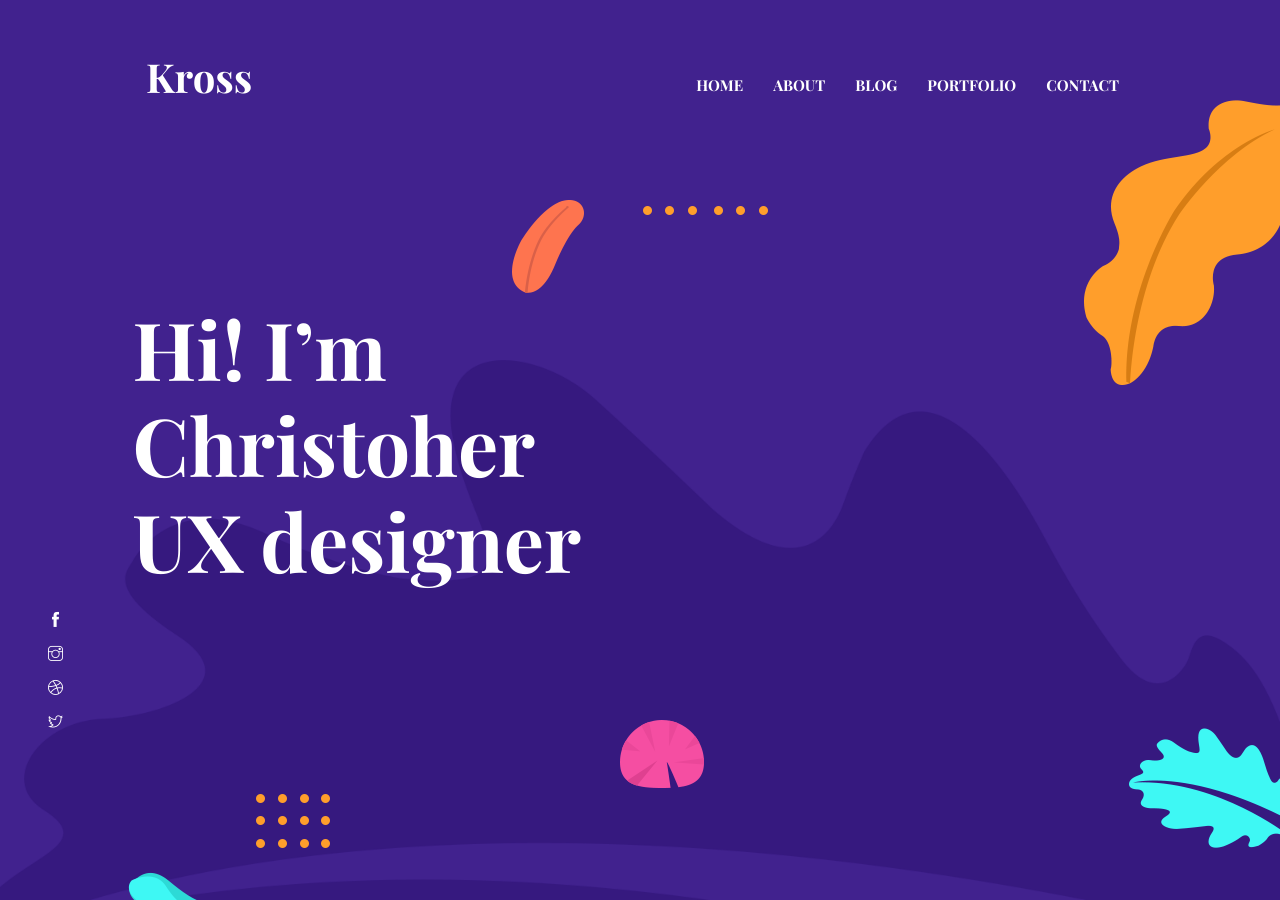
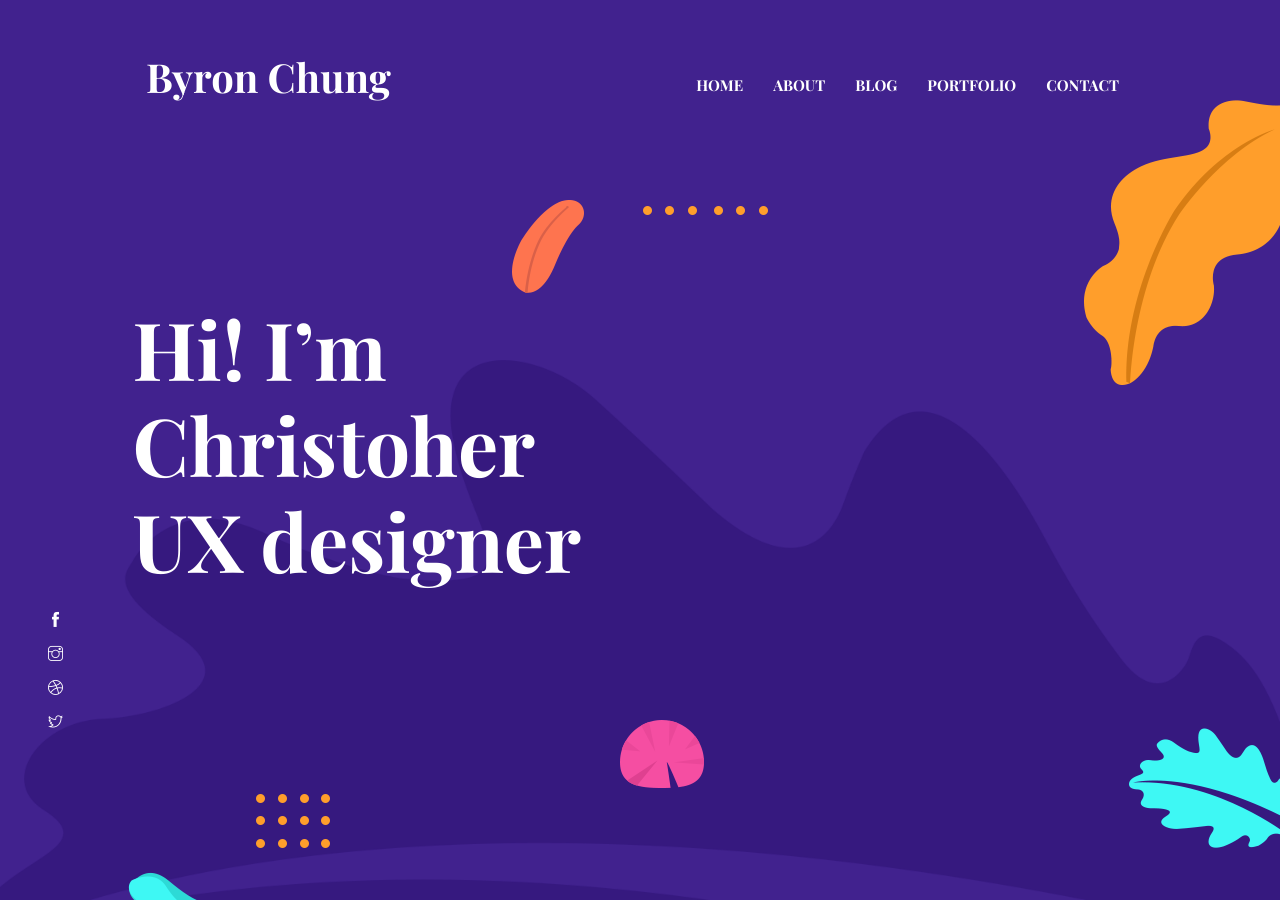
Before and after one commit to themefisher/kross-jekyll, a Jekyll site: the page built from index.html, in a window 1280 px wide and 900 px high. Built offline with Jekyll 4.4.1, drawn with Linux system fonts in a browser that asks for light colours.

Commit message:
Update settings.yml

```diff
--- a/_data/settings.yml
+++ b/_data/settings.yml
@@ -2,7 +2,7 @@
 #-------------------------------
 # General Site Settings
 
-title: Kross
+title: Byron Chung
 logo:
 author: themefisher
 description: this is meta description
```
